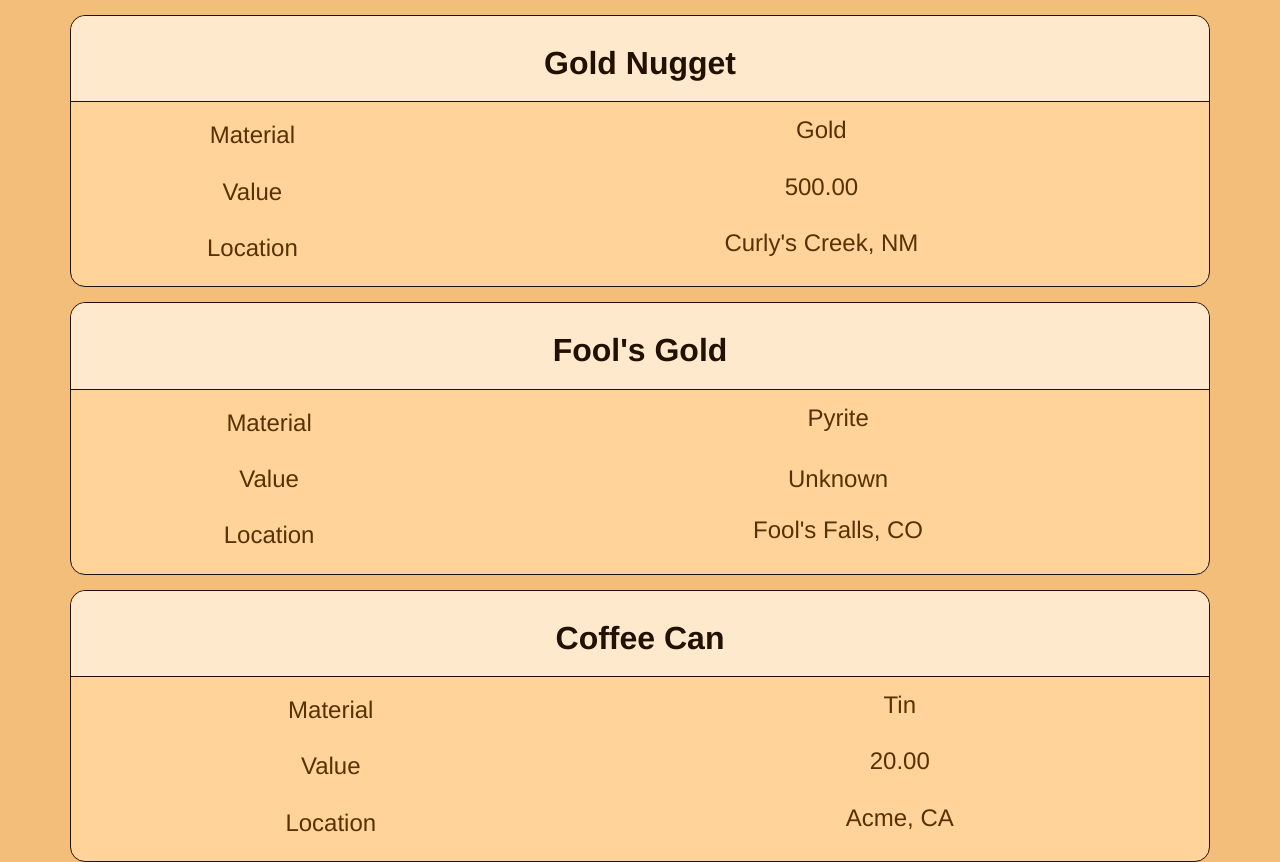
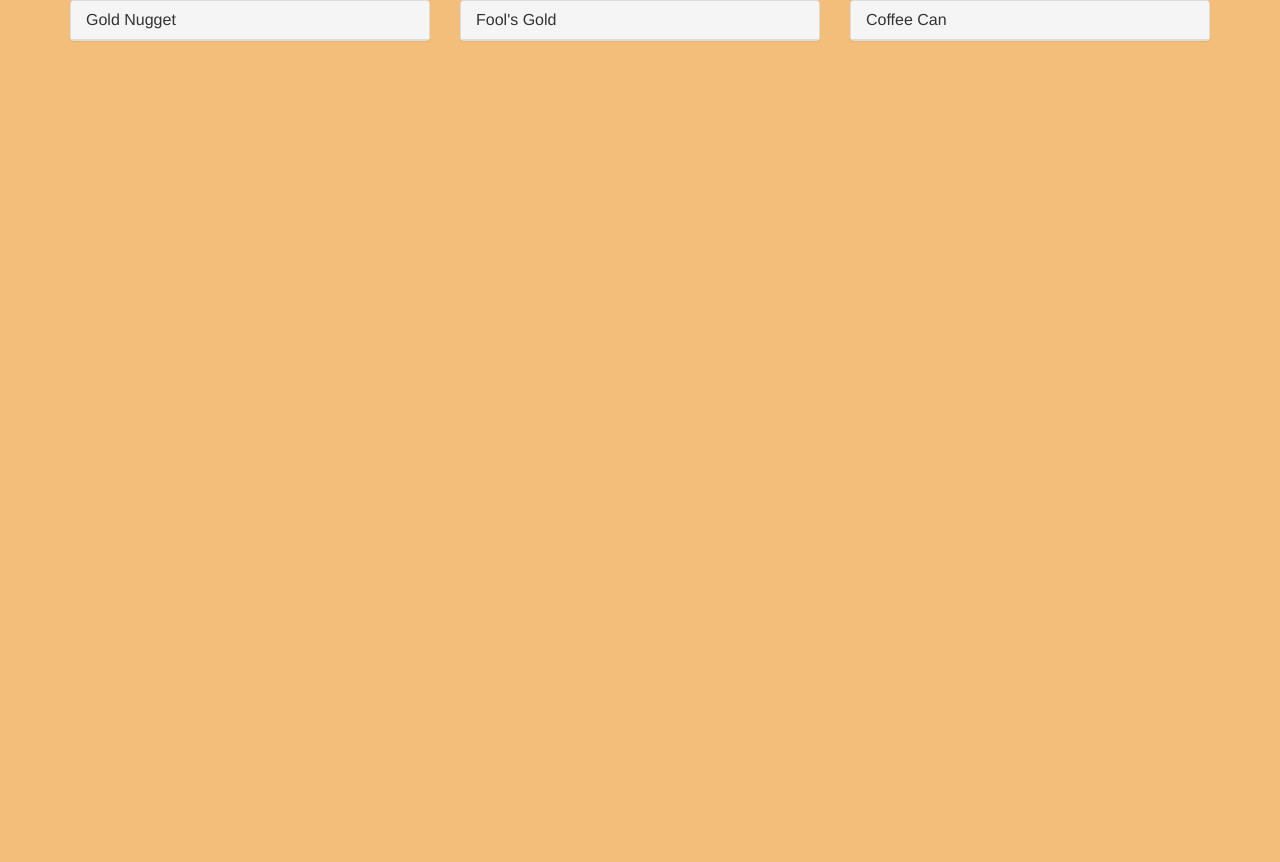
Before and after one commit to CCrowRun/treasuregram-codeschool, a Django app: page / in a window 1280 px wide. Shown: the part 111-973 px from the top of the page. After the commit the page ends 152 px from the top, so only its background shows below. Run offline with Django 3.2, Linux system fonts and the light colour scheme; data comes from the database, SQL or seed files in the repository; some libraries are stand-ins or nearby versions.

Commit message:
Grid Lesson
Redesigned code so treasures appear in a grid, 3 treasures per grid,
using an if forloop.counter

```diff
--- a/main_app/templates/index.html
+++ b/main_app/templates/index.html
@@ -10,46 +10,24 @@
 		<nav>
 			<img class = "logo" src="{% static 'images/logo.jpg' %}" alt="TreasureGram" />
 		</nav>
-		<main class="container" rule="main">
+		<main class="container container--mw700" rule="main">
+			<div class="row">
 			{% for treasure in treasures %}
-				<div class="treasure-panel">
-					<div class="treasure-heading">
-						<h2>{{ treasure.name }}</h2>
-					</div>
-					<div class="treasure-contents">
-						<table>
-							<tr>
-								<th>
-									<h3>Material</h3>
-								</th>
-								<td>
-									{{ treasure.material }}
-								</td>
-							</tr>
-							<tr>
-								<th>
-									<h3>Value</h3>
-								</th>
-								<td>
-									{% if treasure.value > 0 %}
-										{{ treasure.value }}
-									{% else %}
-										<h3>Unknown</h3>
-									{% endif %}
-								</td>
-							</tr>
-							<tr>
-								<th>
-									<h3>Location</h3>
-								</th>
-								<td>
-									{{ treasure.location }}
-								</td>
-							</tr>
-						</table>
+				<div class="col-md-4">
+					<div class="treasure panel panel-default">
+						<div class="panel-heading">
+							<h2 class="panel-title">{{ treasure.name }}</h2>
+						</div>
+						<div class="treasure-photo">
+							<!-- <img src="{{ treasure.img_url }}" height="100">-->
+						</div>
 					</div>
 				</div>
+			{% if forloop.counter|divisibleby:3 %}
+				</div><div class="row">
+			{% endif %}
 			{% endfor %}
+			</div>
 		</main>
 	</body>
 </html>
```
